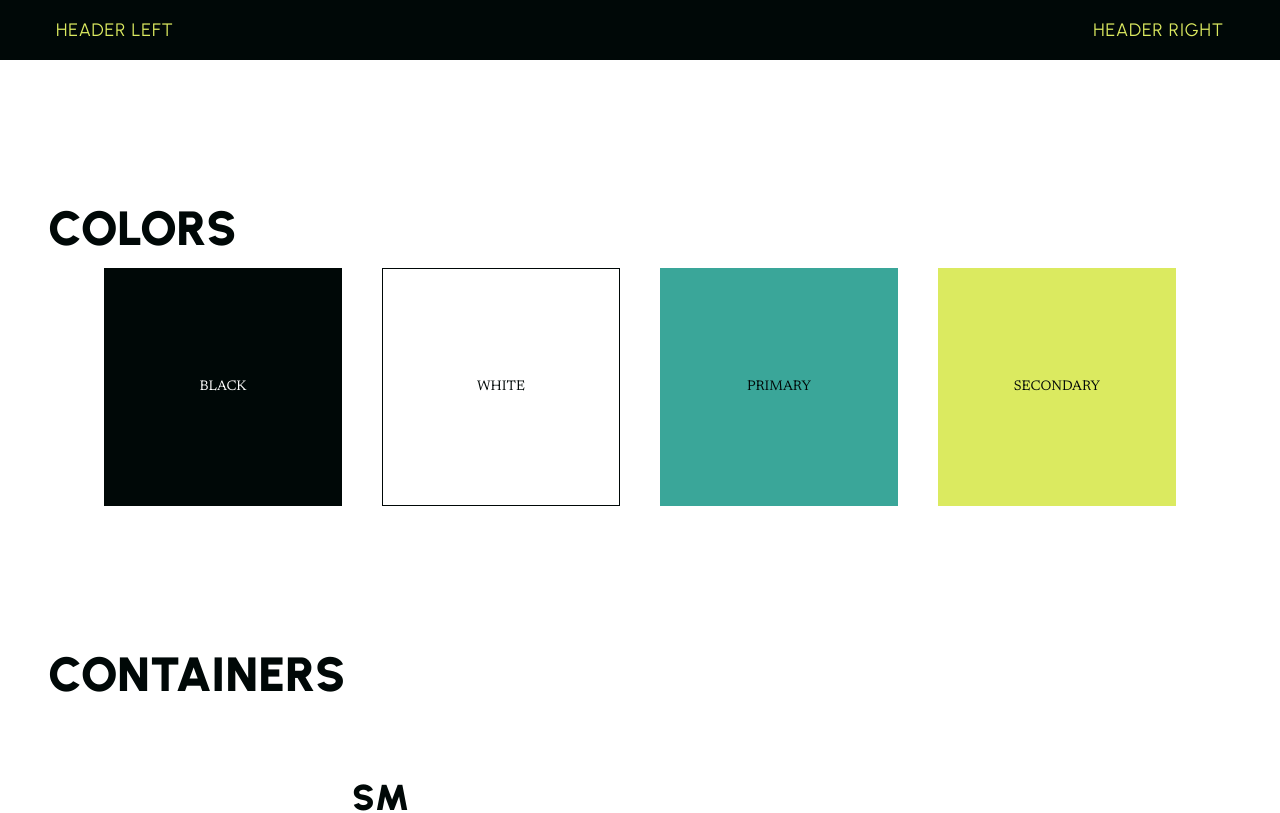
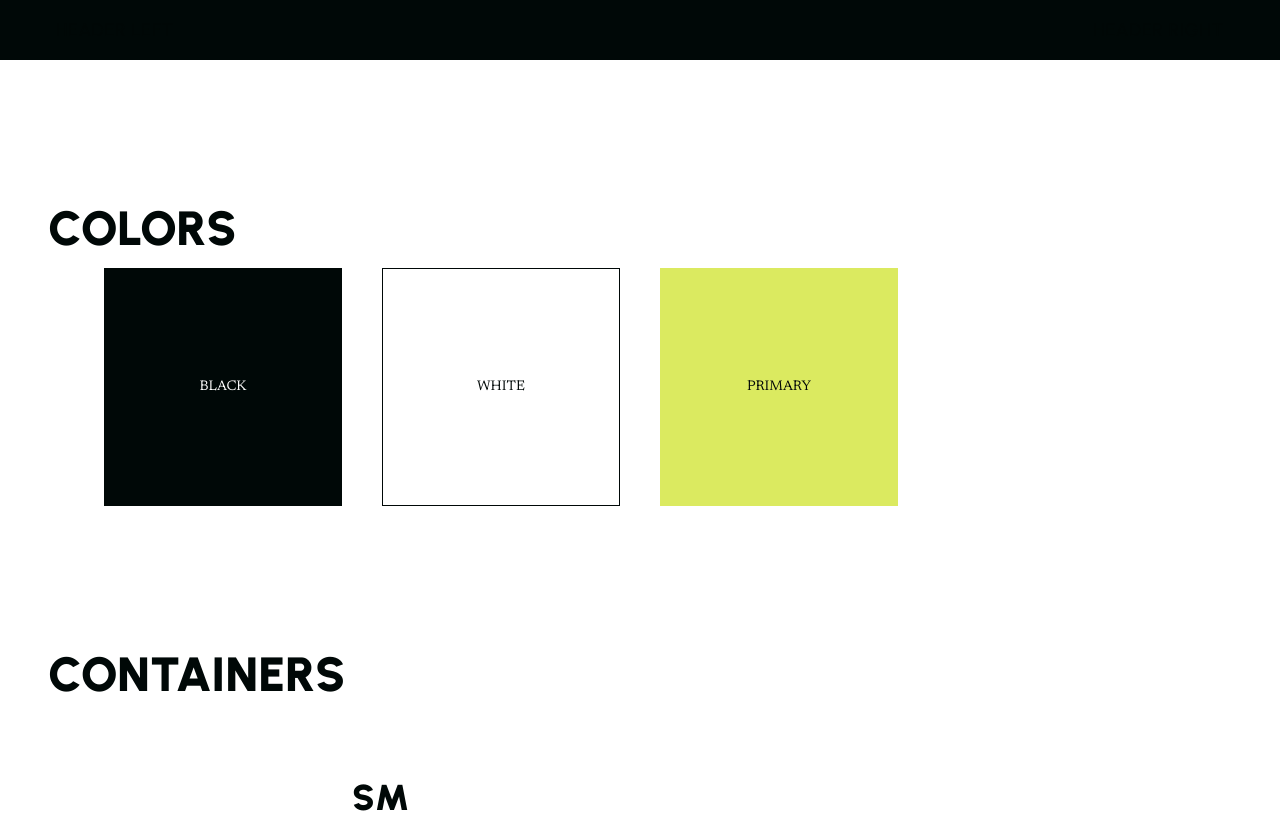
Before and after one commit to andberry/nextjs-starter, a Next.js app: page /kitchen-sink in a window 1280 px wide. Shown: the top 813 px of the page. Built offline with nearby package versions, Linux system fonts and the light colour scheme.

Commit message:
Removing secondary color, cleanup

```diff
--- a/src/app/globals.css
+++ b/src/app/globals.css
@@ -16,8 +16,8 @@
   /* Colors: resetting and adding only custom ones */
   --color-*: initial;
   --color-black: #000807;
+  --color-gray: #dddddd;
   --color-white: #ffffff;
-  --color-green: #3aa699;
   --color-pear: #dbea60;
 
   /* Typography: extending */
@@ -38,8 +38,7 @@
   https://tailwindcss.com/docs/theme#referencing-other-variables
 */
 @theme inline {
-  --color-primary: var(--color-green);
-  --color-secondary: var(--color-pear);
+  --color-primary: var(--color-pear);
 
   --font-serif: var(--font-newsreader);
   --font-sans: var(--font-urbanist);
--- a/src/app/kitchen-sink/page.tsx
+++ b/src/app/kitchen-sink/page.tsx
@@ -22,9 +22,6 @@ const Page = () => {
             </div>
             <div className="bg-primary flex aspect-square items-center justify-center text-sm uppercase">
               Primary
-            </div>
-            <div className="bg-secondary flex aspect-square items-center justify-center text-sm uppercase">
-              Secondary
             </div>
           </div>
         </Container>
@@ -155,18 +152,7 @@ const Page = () => {
         <H2>Base</H2>
         <H3>Anchor</H3>
         <Container size="lg">
-          <Anchor
-            href="https://www.spotagency.ch/"
-            variant="dark"
-          >
-            Dark Anchor
-          </Anchor>
-          <Anchor
-            href="https://www.spotagency.ch/"
-            variant="light"
-          >
-            Light Anchor
-          </Anchor>
+          <Anchor href="https://www.spotagency.ch/">Anchor</Anchor>
         </Container>
         <H3>Buttons</H3>
         <Container size="lg">
@@ -178,8 +164,8 @@ const Page = () => {
             />
             <Button
               href="https://www.spotagency.ch/"
-              label="Secondary Button"
-              variant="secondary"
+              label="Black Button"
+              variant="black"
             />
             <Button
               href="https://www.spotagency.ch/"
--- a/src/ui/components/Footer/Footer.tsx
+++ b/src/ui/components/Footer/Footer.tsx
@@ -1,8 +1,8 @@
 import { Container } from '@components/helpers/Container';
 export const Footer = () => {
   return (
-    <header className="font-urbanist bg-secondary py-2 text-sm font-medium tracking-wider text-black uppercase">
-      <Container>
+    <header className="font-urbanist border-gray border-t py-4 text-sm font-medium tracking-wider text-black uppercase">
+      <Container size="3xl">
         <div className="flex justify-between">
           <div>Footer Left</div>
           <div>Footer Right</div>
--- a/src/ui/components/base/Anchor.tsx
+++ b/src/ui/components/base/Anchor.tsx
@@ -5,7 +5,6 @@ import { Link } from '@components/helpers/Link';
 interface IAnchor {
   href: string;
   className?: string;
-  variant?: 'dark' | 'light' | 'simple';
   target?: '_self' | '_blank';
   ariaLabel?: string;
 }
@@ -13,7 +12,6 @@ export const Anchor = ({
   href,
   children,
   className,
-  variant = 'dark',
   target,
   ariaLabel,
 }: PropsWithChildren<IAnchor>) => (
@@ -21,9 +19,8 @@ export const Anchor = ({
     href={href}
     target={target}
     className={classNames(
-      'group relative underline transition-all duration-100 ease-linear',
-      { 'hover:text-primary text-black': variant === 'dark' },
-      { 'text-secondary hover:text-primary': variant === 'light' },
+      'group relative transition-all duration-100 ease-linear',
+      'text-black hover:underline',
       className
     )}
     aria-label={ariaLabel}
--- a/src/ui/components/base/Button.tsx
+++ b/src/ui/components/base/Button.tsx
@@ -3,7 +3,7 @@ import { Link } from '@ui/components/helpers/Link';
 import { Loader } from 'lucide-react';
 import React, { ComponentPropsWithRef } from 'react';
 
-export type IButtonVariant = 'primary' | 'secondary' | 'outline';
+export type IButtonVariant = 'primary' | 'black' | 'outline';
 export interface IButton {
   /**
    * Button's label
@@ -77,17 +77,17 @@ export const Button = React.forwardRef<
       'inline-flex relative group items-center justify-center',
       'p-4',
       'uppercase leading-none font-sans text-base font-semibold',
-      'transition-all duration-100 ease-linear',
+      'transition-all duration-150 ease-linear',
       {
-        'border border-primary text-white bg-primary hover:bg-black hover:border-black':
+        'border border-primary text-black bg-primary hover:bg-black hover:border-black hover:text-primary':
           variant === 'primary',
       },
       {
-        'border border-secondary text-black bg-secondary hover:bg-black hover:text-white hover:border-black':
-          variant === 'secondary',
+        'border border-black text-white bg-black hover:text-primary':
+          variant === 'black',
       },
       {
-        'border border-black bg-white hover:bg-black hover:text-white':
+        'border border-black bg-white hover:bg-primary hover:border-primary hover:text-black':
           variant === 'outline',
       },
 
```
